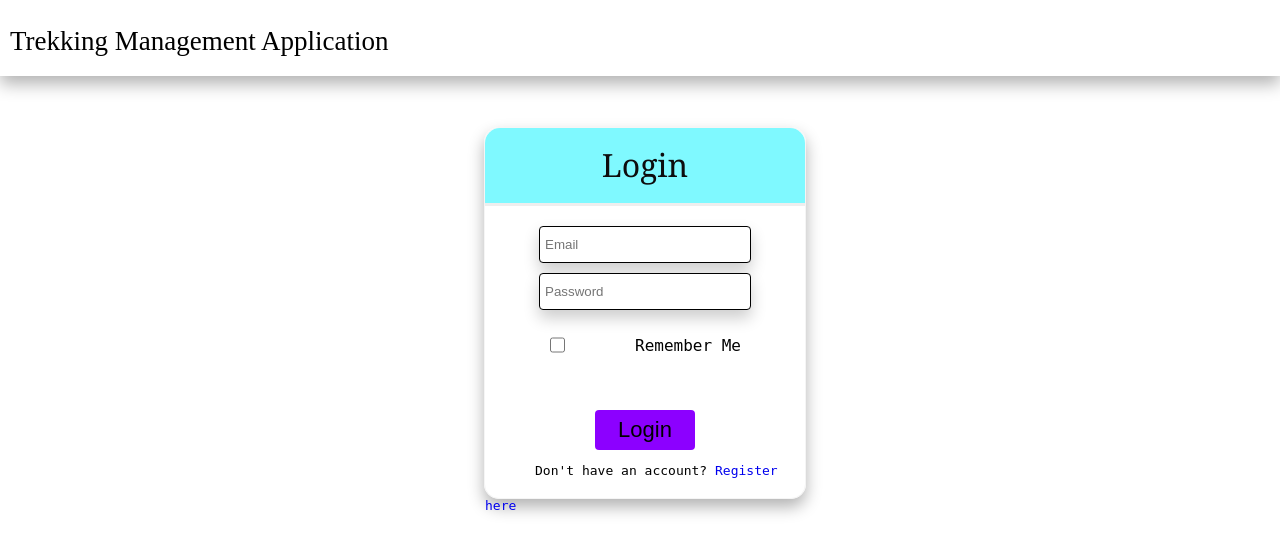
After one commit to 24f2008461/Trekking-Management-App, a Python web app: template templates/login.html in a window 1280 px wide. The commit adds this page. Shown: the top 553 px of the page. Run offline with Jinja, Linux system fonts and the light colour scheme; the template is opened without the code that fills it, so the values that code supplies are empty.

Commit message:
Milestone-0 TMA-MAD-1

```diff
--- /dev/null
+++ b/templates/login.html
@@ -0,0 +1,32 @@
+<!DOCTYPE html>
+<html lang="en">
+<head>
+    <meta charset="UTF-8">
+    <meta name="viewport" content="width=device-width, initial-scale=1.0">
+    <title>Login</title>
+    <link rel="stylesheet" href="/static/main.css">
+</head>
+<body
+
+    <div class="app-title">Trekking Management Application</div>
+    <form>
+    <div class="input-form" style="height: 370px;">
+        <div class="page-heading-box">Login</div>
+        <div class="form-box">
+
+        <input type="email" name="email" placeholder="Email" >
+        <input type="password" name="password" placeholder="Password">
+        <label for="" style="display:flex; flex-direction: row; height: 50px;"><input type="checkbox" name="rememberme" style="width: 15px; height: 50px; margin-left: 65px; margin-right: 70px; box-shadow: none;"> <p style="font-size: 16px;">Remember Me</p></label>
+
+         <button >Login</button>
+        </div>
+    <p style="display:inline-block;font-size:13px; padding-left: 50px ;">Don't have an account? </p><a href="signup.html" style="font-size: medium; text-decoration: none;"> Register here</a>
+
+
+
+    </div>
+    </form>
+
+
+</body>
+</html>
--- a/templates/signup.html
+++ b/templates/signup.html
@@ -26,7 +26,7 @@
         </select>
          <button >Sign up</button>
         </div>
-    <p style="display:inline-block;font-size:13px; padding-left: 50px ;">Already have account?</p><a href="Login.html" style="font-size: medium; text-decoration: none;">Login here</a>
+    <p style="display:inline-block;font-size:13px; padding-left: 50px ;">Already have account?</p><a href="Login.html" style="font-size: medium; text-decoration: none;"> Login here</a>
 
 
 
```
